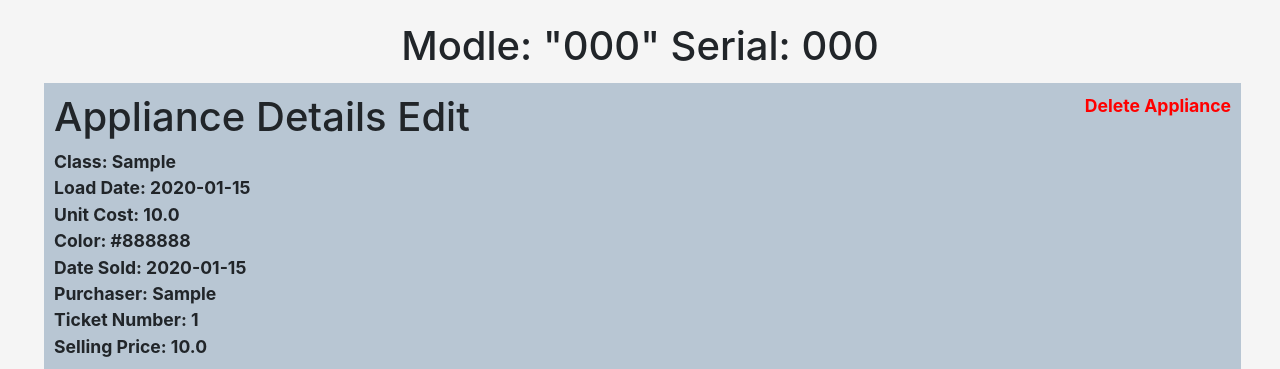
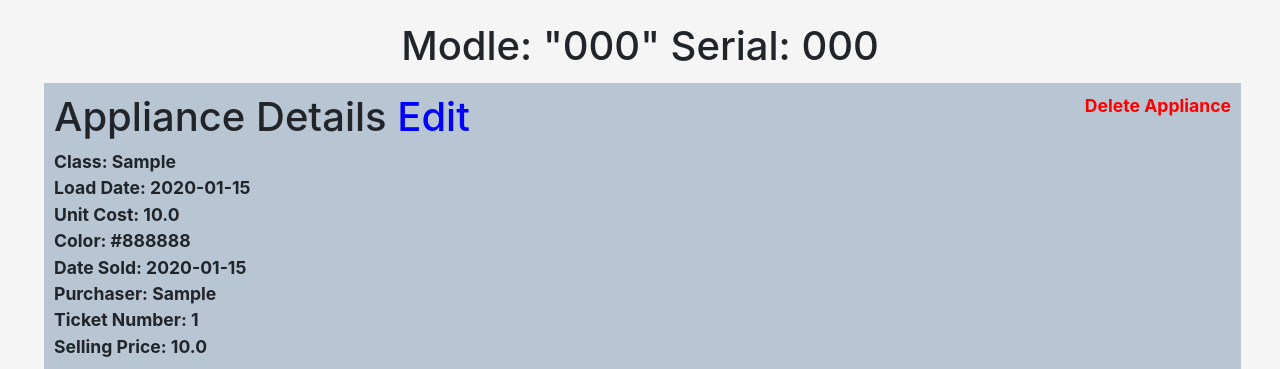
Before and after one commit to CarterFiggins/HookerAppliance, a Django app: page /applianceDetails/1/ in a window 1280 px wide. Shown: the part 156-525 px from the top of the page. Run offline with Django 3.2, Linux system fonts and the light colour scheme; tables that the repository leaves empty hold one stand-in row (values such as "Sample post"); some libraries are stand-ins or nearby versions.

Commit message:
Update style.css

```diff
--- a/HookerApp/cards/static/cards/style.css
+++ b/HookerApp/cards/static/cards/style.css
@@ -33,6 +33,9 @@ body{
 .center{
 	text-align: center;
 
+}
+.editButton{
+	color: Blue;
 }
 
 .menuBar{
```
